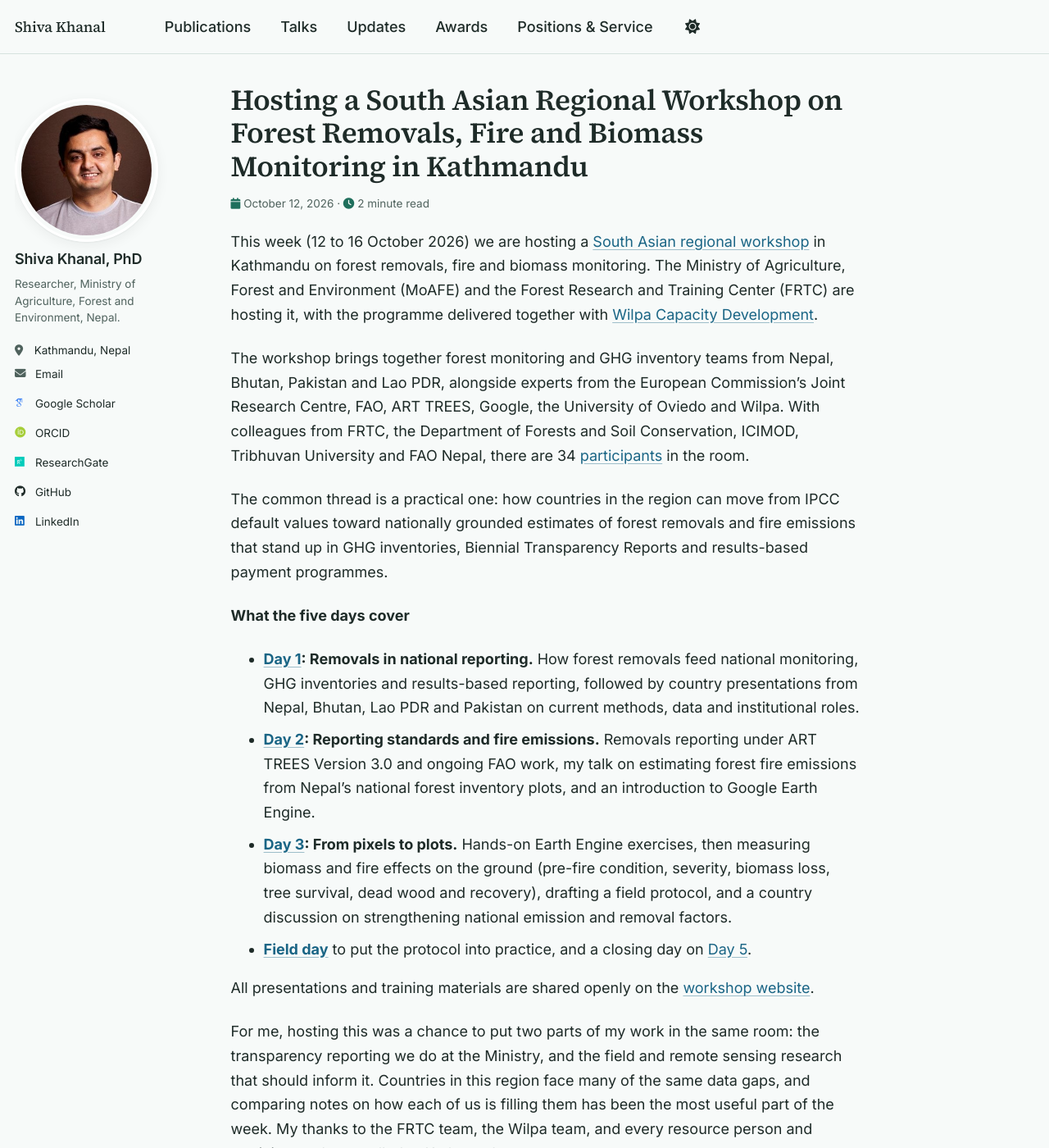
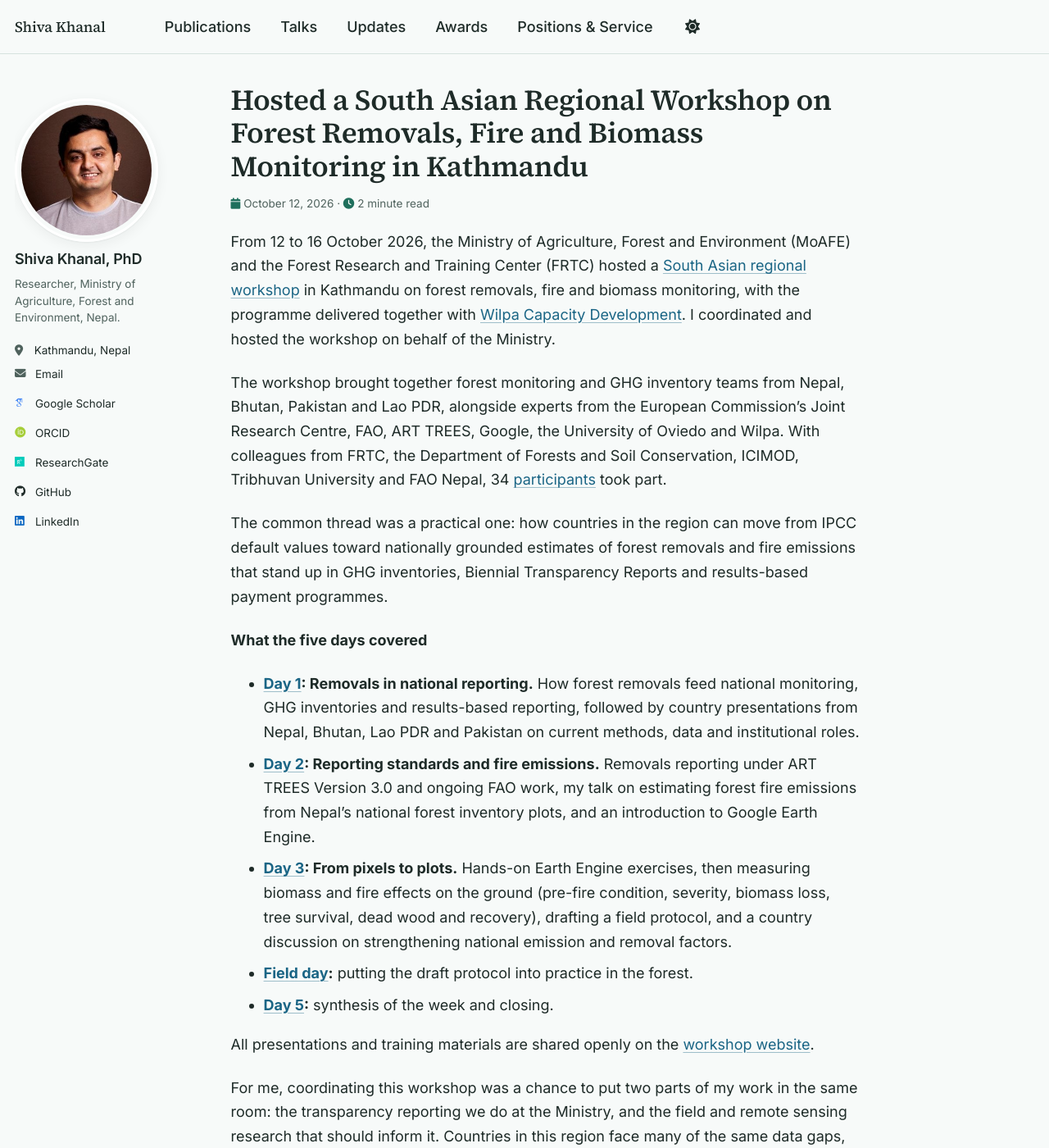
Before and after one commit to shivakhanal/shivakhanal.github.io, a Jekyll site: the page built from _posts/2026-10-12-nepal-regional-workshop-removals-fire-biomass.md, in a window 1280 px wide and 1400 px high. Shown: the whole window at 82% size. Built offline with Jekyll 4.4.1, drawn with Linux system fonts in a browser that asks for light colours; some web fonts are replaced; a script that is not in the unit is left out; some of the changed text lies outside the part shown.

Commit message:
event in past

```diff
--- a/_posts/2026-10-12-nepal-regional-workshop-removals-fire-biomass.md
+++ b/_posts/2026-10-12-nepal-regional-workshop-removals-fire-biomass.md
@@ -1,25 +1,26 @@
 ---
-title: "Hosting a South Asian Regional Workshop on Forest Removals, Fire and Biomass Monitoring in Kathmandu"
+title: "Hosted a South Asian Regional Workshop on Forest Removals, Fire and Biomass Monitoring in Kathmandu"
 date: 2026-10-12
 categories: activities
 tags: [forest-monitoring, removals, forest-fire, biomass, Google-Earth-Engine, GHG-inventory, capacity-building, Nepal, South-Asia]
 ---
 
-This week (12 to 16 October 2026) we are hosting a [South Asian regional workshop](https://sites.google.com/view/wilpa-nepal-workshop/home) in Kathmandu on forest removals, fire and biomass monitoring. The Ministry of Agriculture, Forest and Environment (MoAFE) and the Forest Research and Training Center (FRTC) are hosting it, with the programme delivered together with [Wilpa Capacity Development](https://www.wilpacd.com/).
+From 12 to 16 October 2026, the Ministry of Agriculture, Forest and Environment (MoAFE) and the Forest Research and Training Center (FRTC) hosted a [South Asian regional workshop](https://sites.google.com/view/wilpa-nepal-workshop/home) in Kathmandu on forest removals, fire and biomass monitoring, with the programme delivered together with [Wilpa Capacity Development](https://www.wilpacd.com/). I coordinated and hosted the workshop on behalf of the Ministry.
 
-The workshop brings together forest monitoring and GHG inventory teams from Nepal, Bhutan, Pakistan and Lao PDR, alongside experts from the European Commission's Joint Research Centre, FAO, ART TREES, Google, the University of Oviedo and Wilpa. With colleagues from FRTC, the Department of Forests and Soil Conservation, ICIMOD, Tribhuvan University and FAO Nepal, there are 34 [participants](https://sites.google.com/view/wilpa-nepal-workshop/participants) in the room.
+The workshop brought together forest monitoring and GHG inventory teams from Nepal, Bhutan, Pakistan and Lao PDR, alongside experts from the European Commission's Joint Research Centre, FAO, ART TREES, Google, the University of Oviedo and Wilpa. With colleagues from FRTC, the Department of Forests and Soil Conservation, ICIMOD, Tribhuvan University and FAO Nepal, 34 [participants](https://sites.google.com/view/wilpa-nepal-workshop/participants) took part.
 
-The common thread is a practical one: how countries in the region can move from IPCC default values toward nationally grounded estimates of forest removals and fire emissions that stand up in GHG inventories, Biennial Transparency Reports and results-based payment programmes.
+The common thread was a practical one: how countries in the region can move from IPCC default values toward nationally grounded estimates of forest removals and fire emissions that stand up in GHG inventories, Biennial Transparency Reports and results-based payment programmes.
 
-**What the five days cover**
+**What the five days covered**
 
 - **[Day 1](https://sites.google.com/view/wilpa-nepal-workshop/day-1): Removals in national reporting.** How forest removals feed national monitoring, GHG inventories and results-based reporting, followed by country presentations from Nepal, Bhutan, Lao PDR and Pakistan on current methods, data and institutional roles.
 - **[Day 2](https://sites.google.com/view/wilpa-nepal-workshop/day-2): Reporting standards and fire emissions.** Removals reporting under ART TREES Version 3.0 and ongoing FAO work, my talk on estimating forest fire emissions from Nepal's national forest inventory plots, and an introduction to Google Earth Engine.
 - **[Day 3](https://sites.google.com/view/wilpa-nepal-workshop/day-3): From pixels to plots.** Hands-on Earth Engine exercises, then measuring biomass and fire effects on the ground (pre-fire condition, severity, biomass loss, tree survival, dead wood and recovery), drafting a field protocol, and a country discussion on strengthening national emission and removal factors.
-- **[Field day](https://sites.google.com/view/wilpa-nepal-workshop/field-day)** to put the protocol into practice, and a closing day on [Day 5](https://sites.google.com/view/wilpa-nepal-workshop/day-5).
+- **[Field day](https://sites.google.com/view/wilpa-nepal-workshop/field-day):** putting the draft protocol into practice in the forest.
+- **[Day 5](https://sites.google.com/view/wilpa-nepal-workshop/day-5):** synthesis of the week and closing.
 
 All presentations and training materials are shared openly on the [workshop website](https://sites.google.com/view/wilpa-nepal-workshop/home).
 
-For me, hosting this was a chance to put two parts of my work in the same room: the transparency reporting we do at the Ministry, and the field and remote sensing research that should inform it. Countries in this region face many of the same data gaps, and comparing notes on how each of us is filling them has been the most useful part of the week. My thanks to the FRTC team, the Wilpa team, and every resource person and participant who travelled to Kathmandu.
+For me, coordinating this workshop was a chance to put two parts of my work in the same room: the transparency reporting we do at the Ministry, and the field and remote sensing research that should inform it. Countries in this region face many of the same data gaps, and comparing notes on how each of us is filling them was the most useful part of the week. My thanks to the FRTC team, the Wilpa team, and every resource person and participant who travelled to Kathmandu.
 
 My own contribution is written up separately: [Field-based estimation of forest fire greenhouse gas emissions from Nepal's national forest inventory plot network](/talks/2026-nepal-regional-workshop-fire-emissions).
```
